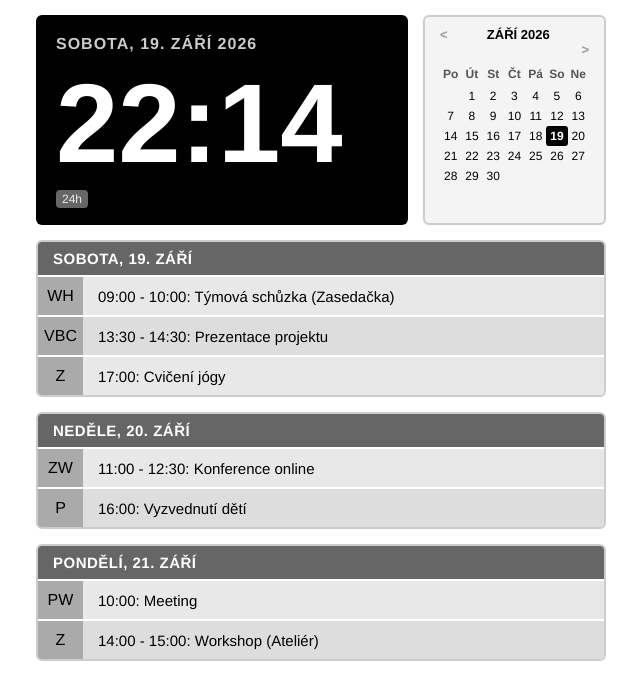
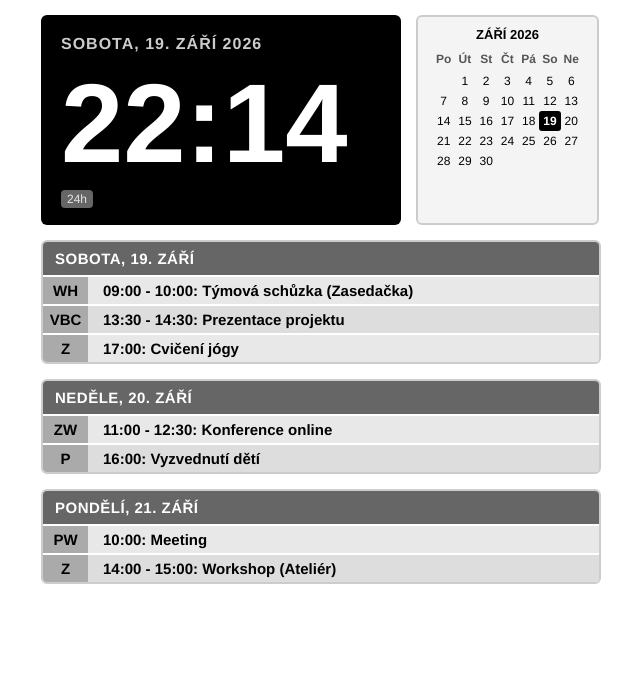
Before and after one commit to petrdunaj/kindle-calendar, a plain HTML site: page calendar.html in a window 1280 px wide. Shown: the whole page, without its empty margins (319-959 px from the left). Drawn offline with Linux system fonts and the light colour scheme.

Commit message:
Adjust sizing, spacing and remove calendar arrows

```diff
--- a/calendar.html
+++ b/calendar.html
@@ -22,7 +22,7 @@
             color: #000000;
             /* Ideální šířka a orientace pro Kindle (600x800) */
             width: 100%;
-            max-width: 600px;
+            max-width: 590px;
             margin: 0 auto;
             padding: 15px;
         }
@@ -43,7 +43,7 @@
         /* Levý panel: Hodiny (2/3) */
         .clock-panel {
             float: left;
-            width: 372px;
+            width: 360px;
             height: 210px;
             margin-right: 15px;
             background-color: #000000;
@@ -125,17 +125,7 @@
             clear: both;
         }
 
-        .calendar-header span.arrow:first-child {
-            float: left;
-            color: #999999;
-        }
-
-        .calendar-header span.arrow:last-child {
-            float: right;
-            color: #999999;
-        }
-
-        .calendar-header span:not(.arrow) {
+        .calendar-header span {
             display: block;
             text-align: center;
         }
@@ -197,7 +187,7 @@
             background-color: #666666;
             color: #ffffff;
             font-weight: bold;
-            padding: 8px 15px;
+            padding: 8px 12px;
             font-size: 15px;
             text-transform: uppercase;
             letter-spacing: 0.5px;
@@ -210,6 +200,8 @@
             width: 100%;
             background-color: #e8e8e8;
             border-top: 2px solid #ffffff;
+            font-size: 15px;
+            font-weight: 800;
         }
 
         .event-item:nth-child(even) {
@@ -220,7 +212,7 @@
             display: table-cell;
             vertical-align: middle;
             width: 45px;
-            padding: 10px 5px;
+            padding: 5px 5px;
             background-color: #aaaaaa;
             text-align: center;
             text-transform: uppercase;
@@ -229,9 +221,7 @@
         .event-content {
             display: table-cell;
             vertical-align: middle;
-            padding: 10px 15px;
-            font-size: 15px;
-            font-weight: 500;
+            padding: 5px 15px;
         }
 
     </style>
@@ -255,9 +245,7 @@
         <!-- Mini Kalendář (1/3) -->
         <div class="calendar-panel">
             <div class="calendar-header">
-                <span class="arrow">&lt;</span>
                 <span>Září 2026</span>
-                <span class="arrow">&gt;</span>
             </div>
             <div class="calendar-grid">
                 <!-- Názvy dnů -->
```
